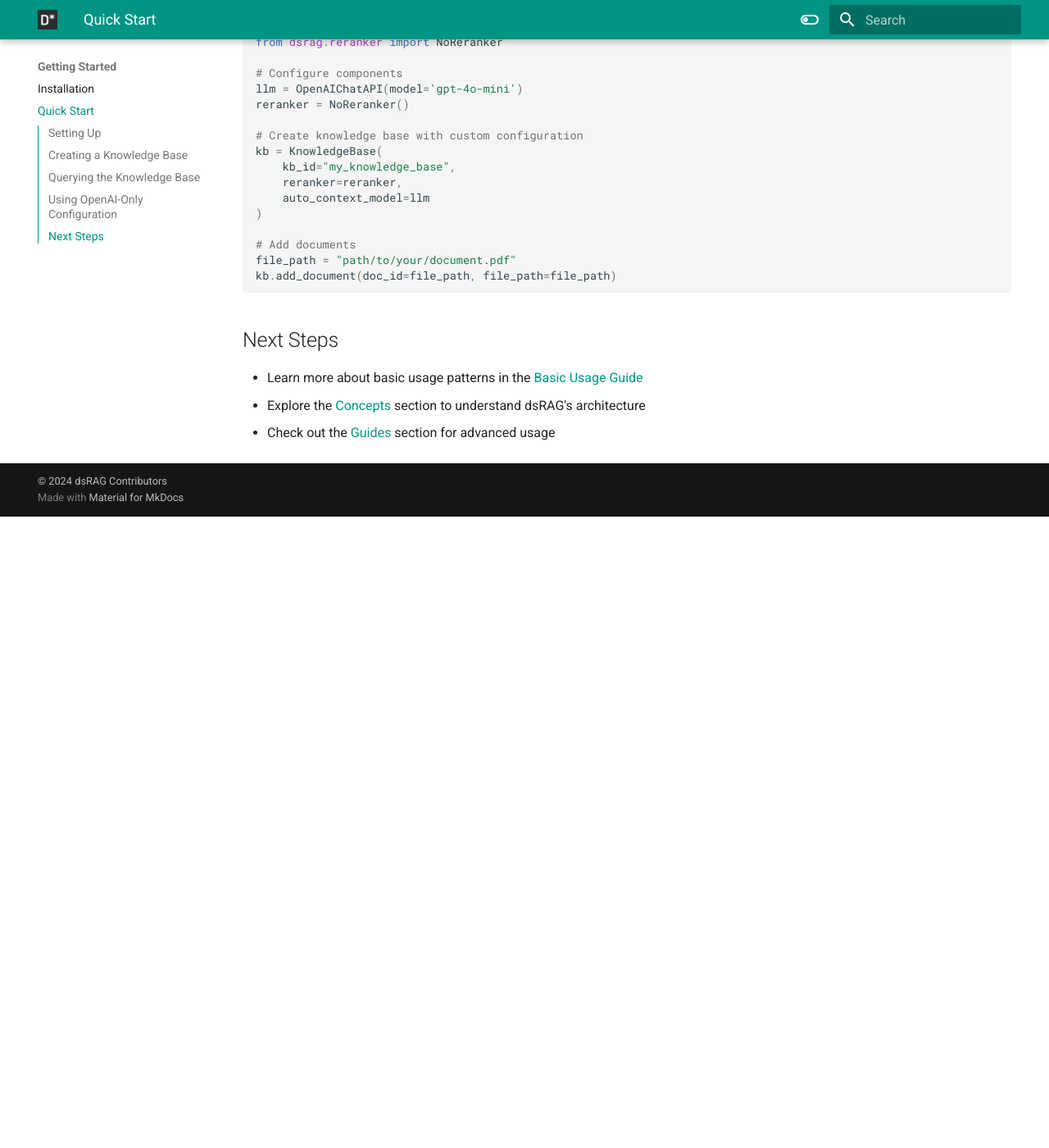
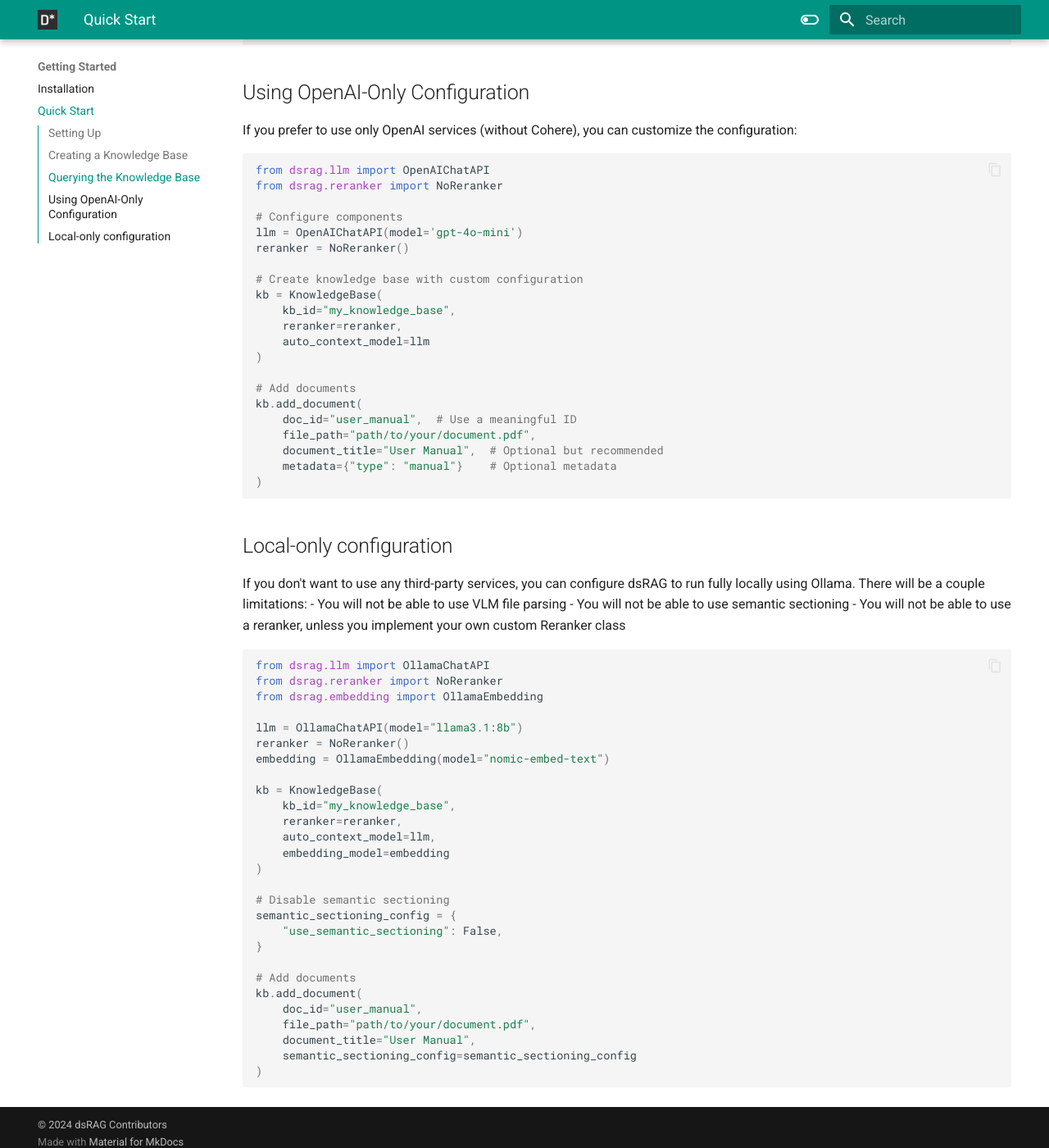
Before and after one commit to D-Star-AI/dsRAG, an MkDocs documentation site: the page built from docs/getting-started/quickstart.md, in a window 1280 px wide and 1400 px high, scrolled down 1245 px. Shown: the whole window at 82% size. Built offline with MkDocs 1.6.1 and Material for MkDocs 9.7.7, drawn with Linux system fonts in a browser that asks for light colours; before the commit the page ends 1875 px from its top, so only the background shows below that; some of the changed text lies outside the part shown.

Commit message:
more doc updates

````diff
--- a/docs/getting-started/quickstart.md
+++ b/docs/getting-started/quickstart.md
@@ -8,16 +8,25 @@
 - `OPENAI_API_KEY` for embeddings and AutoContext
 - `CO_API_KEY` for reranking with Cohere
 
+If you don't have both of these available, you can use the OpenAI-only configuration or local-only configuration below.
+
 ## Creating a Knowledge Base
 
-You can create a new knowledge base directly from a file using the `create_kb_from_file` helper function:
+Create a new knowledge base and add documents to it:
 
 ```python
-from dsrag.create_kb import create_kb_from_file
+from dsrag.knowledge_base import KnowledgeBase
 
-file_path = "path/to/your/document.pdf"
-kb_id = "my_knowledge_base"
-kb = create_kb_from_file(kb_id, file_path)
+# Create a knowledge base
+kb = KnowledgeBase(kb_id="my_knowledge_base")
+
+# Add documents
+kb.add_document(
+    doc_id="user_manual",  # Use a meaningful ID if possible
+    file_path="path/to/your/document.pdf",
+    document_title="User Manual",  # Optional but recommended
+    metadata={"type": "manual"}    # Optional metadata
+)
 ```
 
 The KnowledgeBase object persists to disk automatically, so you don't need to explicitly save it.
@@ -64,12 +73,47 @@
 )
 
 # Add documents
-file_path = "path/to/your/document.pdf"
-kb.add_document(doc_id=file_path, file_path=file_path)
+kb.add_document(
+    doc_id="user_manual",  # Use a meaningful ID
+    file_path="path/to/your/document.pdf",
+    document_title="User Manual",  # Optional but recommended
+    metadata={"type": "manual"}    # Optional metadata
+)
 ```
 
-## Next Steps
+## Local-only configuration
 
-- Learn more about basic usage patterns in the [Basic Usage Guide](basic-usage.md)
-- Explore the [Concepts](../concepts/overview.md) section to understand dsRAG's architecture
-- Check out the [Guides](../guides/customization.md) section for advanced usage
+If you don't want to use any third-party services, you can configure dsRAG to run fully locally using Ollama. There will be a couple limitations:
+- You will not be able to use VLM file parsing
+- You will not be able to use semantic sectioning
+- You will not be able to use a reranker, unless you implement your own custom Reranker class
+
+```python
+from dsrag.llm import OllamaChatAPI
+from dsrag.reranker import NoReranker
+from dsrag.embedding import OllamaEmbedding
+
+llm = OllamaChatAPI(model="llama3.1:8b")
+reranker = NoReranker()
+embedding = OllamaEmbedding(model="nomic-embed-text")
+
+kb = KnowledgeBase(
+    kb_id="my_knowledge_base",
+    reranker=reranker,
+    auto_context_model=llm,
+    embedding_model=embedding
+)
+
+# Disable semantic sectioning
+semantic_sectioning_config = {
+    "use_semantic_sectioning": False,
+}
+
+# Add documents
+kb.add_document(
+    doc_id="user_manual",
+    file_path="path/to/your/document.pdf",
+    document_title="User Manual",
+    semantic_sectioning_config=semantic_sectioning_config
+)
+```
````
Also changed, not shown: docs/getting-started/installation.md (+9 -38 lines).
